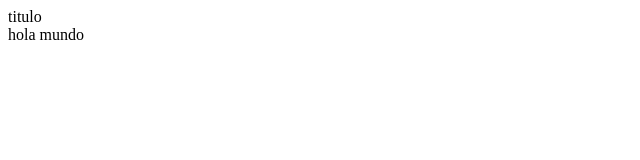
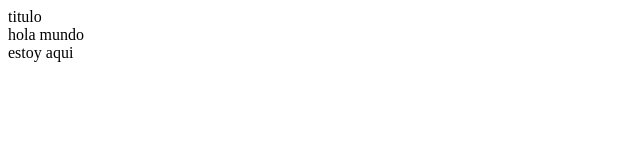
Before and after one commit to Srb4by/rebase, a plain HTML site: page index.html in a window 1280 px wide. Shown: the full height of the page, 0-640 px from the left. Drawn offline with Linux system fonts and the light colour scheme.

Commit message:
estoy aqui en dev

```diff
--- a/index.html
+++ b/index.html
@@ -8,6 +8,7 @@
 <body>
     <header>titulo</header>
     <div>hola mundo</div>
+    <div>estoy aqui</div>
 
 </body>
 </html>
```
